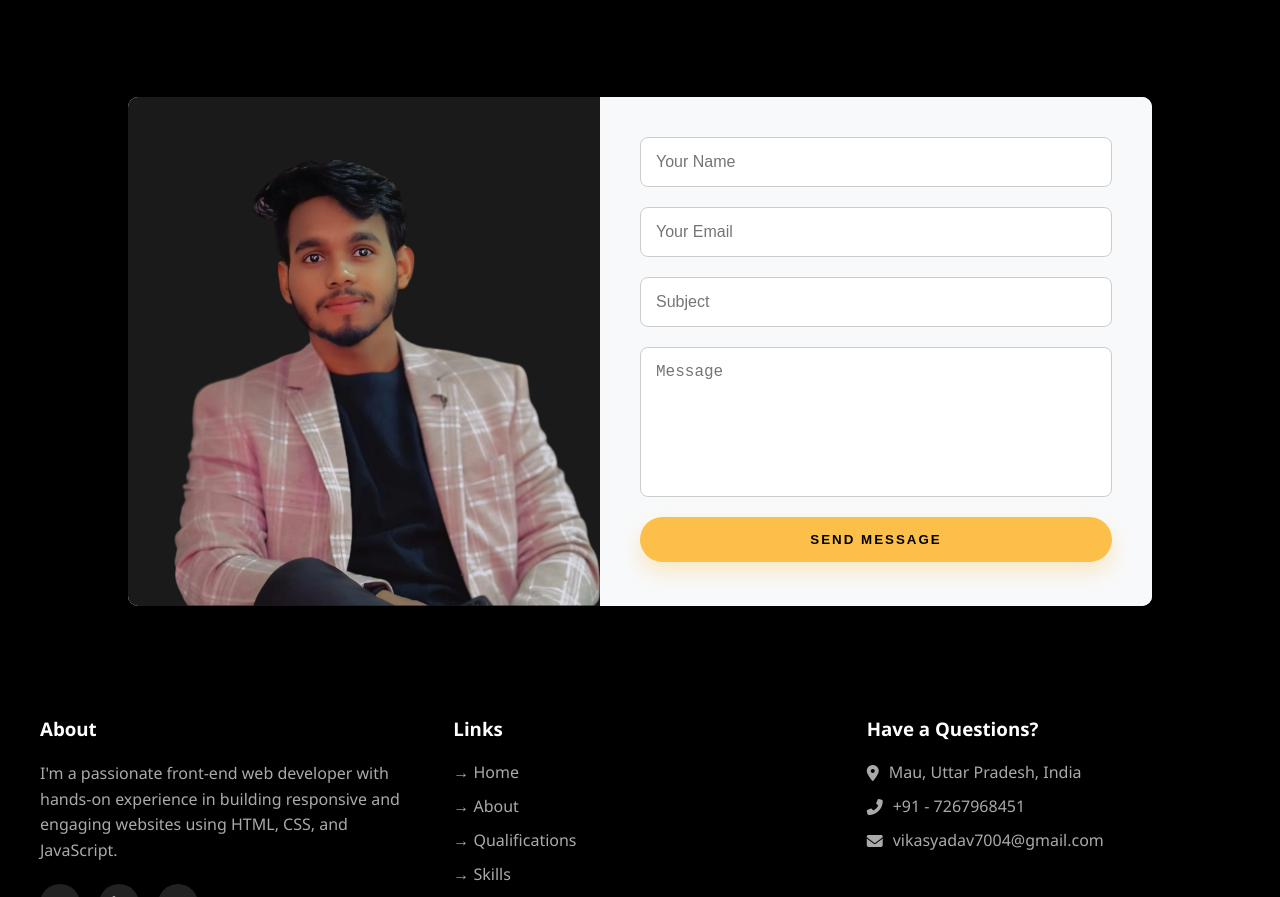
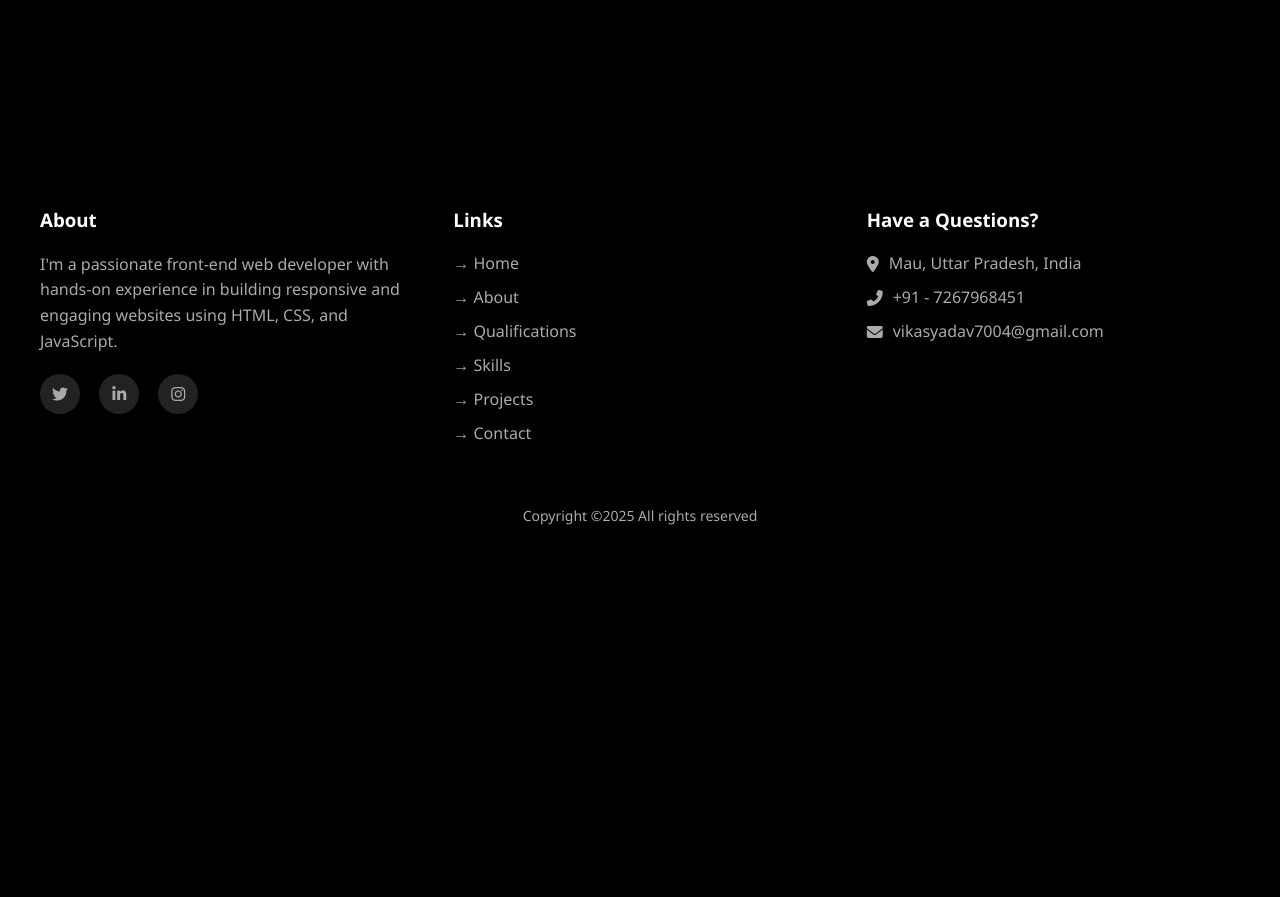
Before and after one commit to vikasyadav26/My-Portfolio, a plain HTML site: page index.html in a window 1280 px wide. Shown: the part 4712-5609 px from the top of the page. After the commit the page ends 5257 px from the top, so only its background shows below. Drawn offline with nearby package versions, Linux system fonts and the light colour scheme.

Commit message:
Update index.html

```diff
--- a/index.html
+++ b/index.html
@@ -268,21 +268,6 @@
         </div>
     </section>
 
-    <section class="container fade-in">
-        <div class="left-box">
-            <img src="Assets/hero_image.webp" alt="Profile_image" />
-        </div>
-        <div class="right-box">
-            <form>
-                <input type="text" placeholder="Your Name" />
-                <input type="email" placeholder="Your Email" />
-                <input type="text" placeholder="Subject" />
-                <textarea placeholder="Message"></textarea>
-                <button type="submit">Send Message</button>
-            </form>
-        </div>
-    </section>
-
     <footer>
         <div class="footer-container">
             <div class="footer-col about">
```
